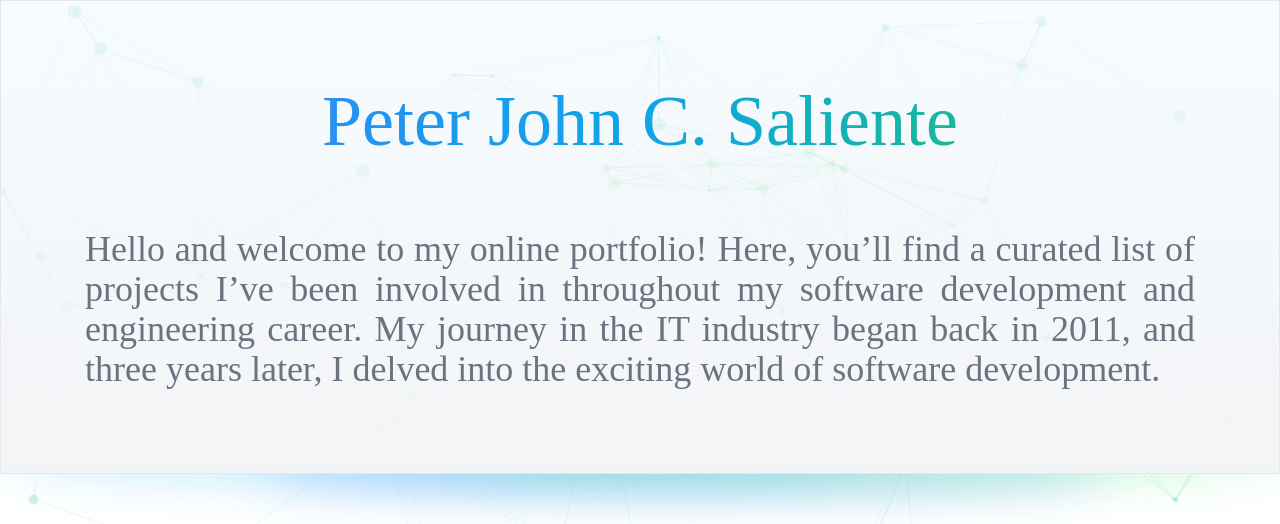
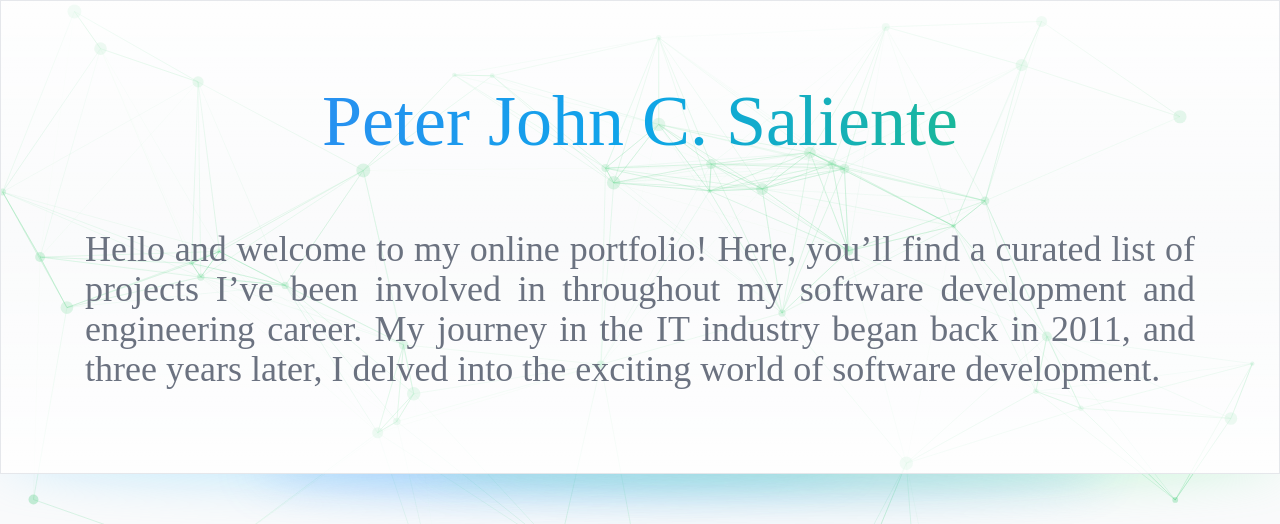
Before and after one commit to psaliente/psaliente.github.io, a React (Vite) app: page / in a window 1280 px wide. Shown: the top 524 px of the page. Built offline with nearby package versions, Linux system fonts and the light colour scheme; a web font is replaced by a local one.

Commit message:
NONE #Comment - styling adjustments

```diff
--- a/src/components/header.component.tsx
+++ b/src/components/header.component.tsx
@@ -4,7 +4,7 @@ import BrandColors from "./brandcolors.component";
 
 const HeaderComponent = ({Name, Description}: MyInfoType) => {
     return (<ScrollAnimation animateIn="fadeInDownBig">
-      <div className="flex flex-col gap-16 border bg-gradient-to-t from-gray-100 to-sky-50/60 p-10 md:p-20 ">
+      <div className="flex flex-col gap-16 border bg-gradient-to-t from-white/80 via-white/25 to-white/80 p-10 md:p-20 ">
         <h1 className="p-1 text-5xl md:text-7xl text-center font-[SourceCodePro] font-thin text-transparent bg-clip-text bg-gradient-to-r from-blue-500 via-sky-500 to-green-500">{Name}</h1>
         <p className="p-1 text-2xl md:text-4xl text-justify font-[SourceCodePro] text-gray-500">{Description}</p>
       </div>
--- a/src/components/portfolio.component.tsx
+++ b/src/components/portfolio.component.tsx
@@ -28,7 +28,7 @@ function PortfolioPage() {
   }, []);
 
   return (
-    <div>
+    <div className="bg-gray-50">
       <PortfolioParticles />
       <HeaderComponent Name={Me} Description={Description} />
       <br />
--- a/src/constants/portfolioParticles.constants.ts
+++ b/src/constants/portfolioParticles.constants.ts
@@ -19,13 +19,13 @@ export const getPortfolioParticlesConfig = (): ISourceOptions => {
                 color: {
                     value: COLORS.GREEN4
                 },
-                opacity: 0.2
+                opacity: 0.25
             },
             shape: {
                 type: "circle"
             },
             opacity: {
-                value: 0.2
+                value: 0.25
             },
             size: {
                 value: {
```
